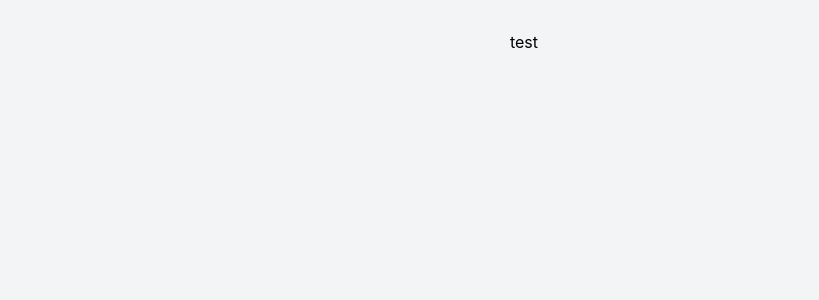
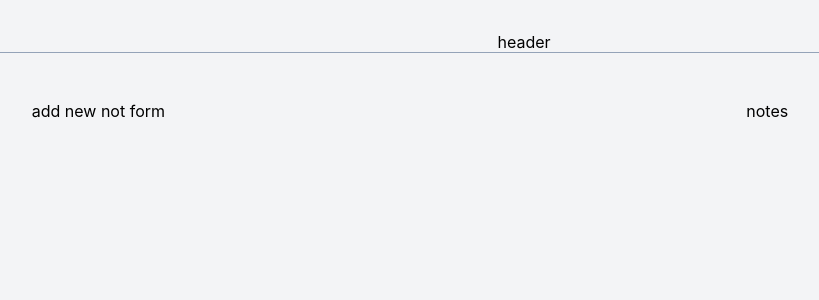
Before and after one commit to RamtinImani/light-notes, a React (Vite) app: page / in a window 1280 px wide. Shown: the top 300 px of the page, without its empty margins (116-935 px from the left). Built offline with nearby package versions, Linux system fonts and the light colour scheme.

Commit message:
Add note app structure and styles

```diff
--- a/src/App.css
+++ b/src/App.css
@@ -4,3 +4,25 @@
   padding: 2rem;
   text-align: center;
 }
+
+.note-app__header {
+  display: flex;
+  align-items: center;
+  justify-content: space-evenly;
+  margin-bottom: 3rem;
+  border-bottom: 1px solid var(--text-400);
+}
+
+.note-app__body {
+  display: flex;
+  justify-content: space-between;
+  gap: 2rem;
+}
+
+.note-app__data {
+  width: 30%;
+}
+
+.note-app__container {
+  width: 60%;
+}
--- a/src/App.jsx
+++ b/src/App.jsx
@@ -1,7 +1,16 @@
 import "./App.css";
 
 function App() {
-  return <div>test</div>;
+  return (
+    <div className="note-app">
+      <div className="note-app__header">header</div>
+
+      <div className="note-app__body">
+        <div className="note-app__data">add new not form</div>
+        <div className="note-app__container">notes</div>
+      </div>
+    </div>
+  );
 }
 
 export default App;
```
